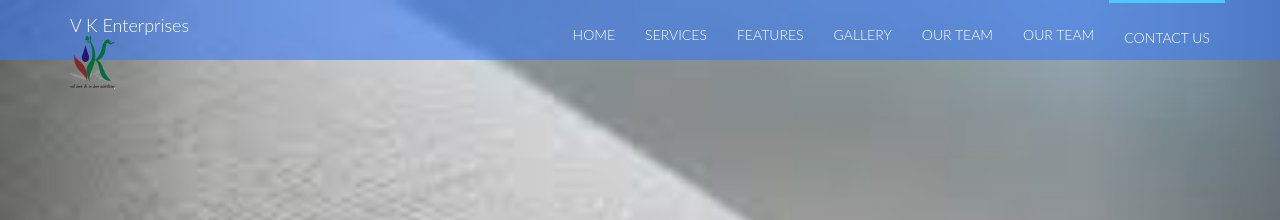
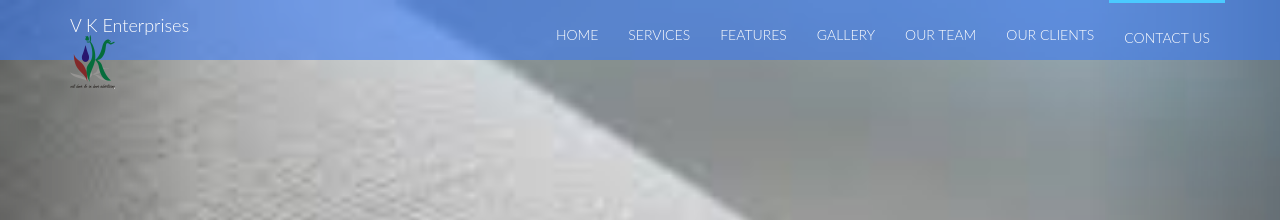
Before and after one commit to vkenterprises/vkent, a Jekyll site: the page built from index.html, in a window 1280 px wide. Shown: the top 220 px of the page. Built offline with Jekyll 4.4.1, drawn with Linux system fonts in a browser that asks for light colours.

Commit message:
added our clients section

```diff
--- a/_includes/menu.html
+++ b/_includes/menu.html
@@ -20,7 +20,7 @@
                 <li><a href="#features">Features</a></li>
                 <li><a href="#gallery">Gallery</a></li>
                 <li><a href="#testimonial">Our Team</a></li>
-                <li><a href="#ourClients">Our Team</a></li>
+                <li><a href="#ourClients">Our Clients</a></li>
                 <li><a href="#contact">Contact Us</a></li>
             </ul>
         </div><!-- /.navbar-collapse -->
```
